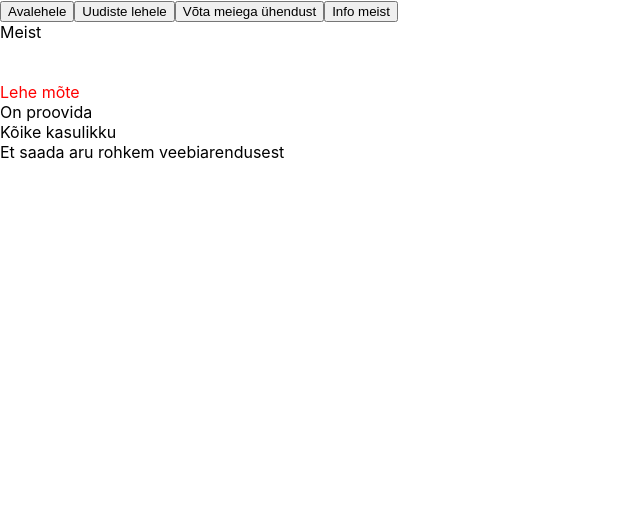
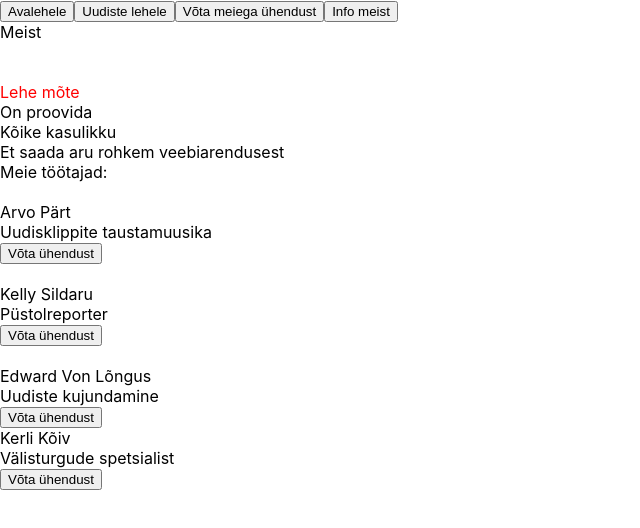
Before and after one commit to joosepj/React-01-2023, a React (Create React App) app in the folder uudised/: page /meist in a window 1280 px wide. Shown: the top 528 px of the page, without its empty margins (0-640 px from the left). Built offline with nearby package versions, Linux system fonts and the light colour scheme.

Commit message:
kodutöö nr.7 - uudiste projekti täiendus

```diff
--- a/uudised/src/pages/Kontakt.js
+++ b/uudised/src/pages/Kontakt.js
@@ -1,13 +1,37 @@
 
-import React from 'react'
+import { useState } from "react";
 
 function Kontakt() {
-  return (<div>
+  const [n2itaTelKristiine, muudaN2itaTelKristiine] = useState(false);
+  const [n2itaTelYlemiste, muudaN2itaTelYlemiste] = useState(false);
+  const [n2itaTelTasku, muudaN2itaTelTasku] = useState(false);
+
+
+  return (
+  <div>
     <div>Kontaktide leht, nähtav localhost:3000/kontakt aadressil</div>
-    <div>Ära võta ühendust</div>
-    <div>Sest veebileht on veel poolik</div>
+    <div>Võta meiega ühendust</div>
+    <br />
+    <div onClick={() => muudaN2itaTelKristiine(!n2itaTelKristiine)}>Kristiine keskus</div>
+    <br />
+    {n2itaTelKristiine && <div>+123356</div>}
+    <br />
+    <div>Endla 45</div>
+    <br />
+    <div onClick={() => muudaN2itaTelYlemiste(!n2itaTelYlemiste)}>Ülemiste keskus</div>
+    <br />
+    {n2itaTelYlemiste && <div>+234566</div>}
+    <br />
+    <div>Suur-Sõjamäe 4</div>
+    <br />
+    <div onClick={() => muudaN2itaTelTasku(!n2itaTelTasku)}>Tasku Keskus</div>
+    <br />
+    {n2itaTelTasku && <div>+345678</div>}
+    <br />
+    <div>Turu 2</div>
 
-</div>)
+
+  </div>)
 }
 
 export default Kontakt
--- a/uudised/src/pages/Meist.js
+++ b/uudised/src/pages/Meist.js
@@ -1,8 +1,11 @@
 
-import React from 'react'
+import { useState } from "react";
 
 function Meist() {
-  return (<div>
+  const [kontakt, n2itaKontakt] = useState("");
+
+  return (
+  <div>
     <div>Meist</div>
     <br />
     <br />
@@ -10,7 +13,31 @@ function Meist() {
     <div>On proovida</div>
     <div>Kõike kasulikku</div>
     <div>Et saada aru rohkem veebiarendusest</div>
-    </div> )
+    <div>Meie töötajad:</div>
+    <br />
+    <div>Arvo Pärt</div>
+    {/* <div>+35453434</div> */}
+    <div>Uudisklippite taustamuusika</div>
+    <button onClick={() => n2itaKontakt('+35453434')}>Võta ühendust</button>
+    <br /><br />
+    <div>Kelly Sildaru</div>
+    {/* <div>+54353453</div> */}
+    <div>Püstolreporter</div>
+    <button onClick={() => n2itaKontakt('+54353453')}>Võta ühendust</button>
+    <br /><br />
+    <div>Edward Von Lõngus</div>
+    {/* <div>+463463463</div> */}
+    <div>Uudiste kujundamine</div>
+    <button onClick={() => n2itaKontakt('+463463463')}>Võta ühendust</button>
+    <div>Kerli Kõiv</div>
+    {/* <div>+3525295</div> */}
+    <div>Välisturgude spetsialist</div>
+    <button onClick={() => n2itaKontakt('+3525295')}>Võta ühendust</button>
+    <br /><br />
+    { kontakt !== "" && <div>Tema kontakt: {kontakt} </div>}
+
+
+  </div> )
 }
 
 export default Meist
```
